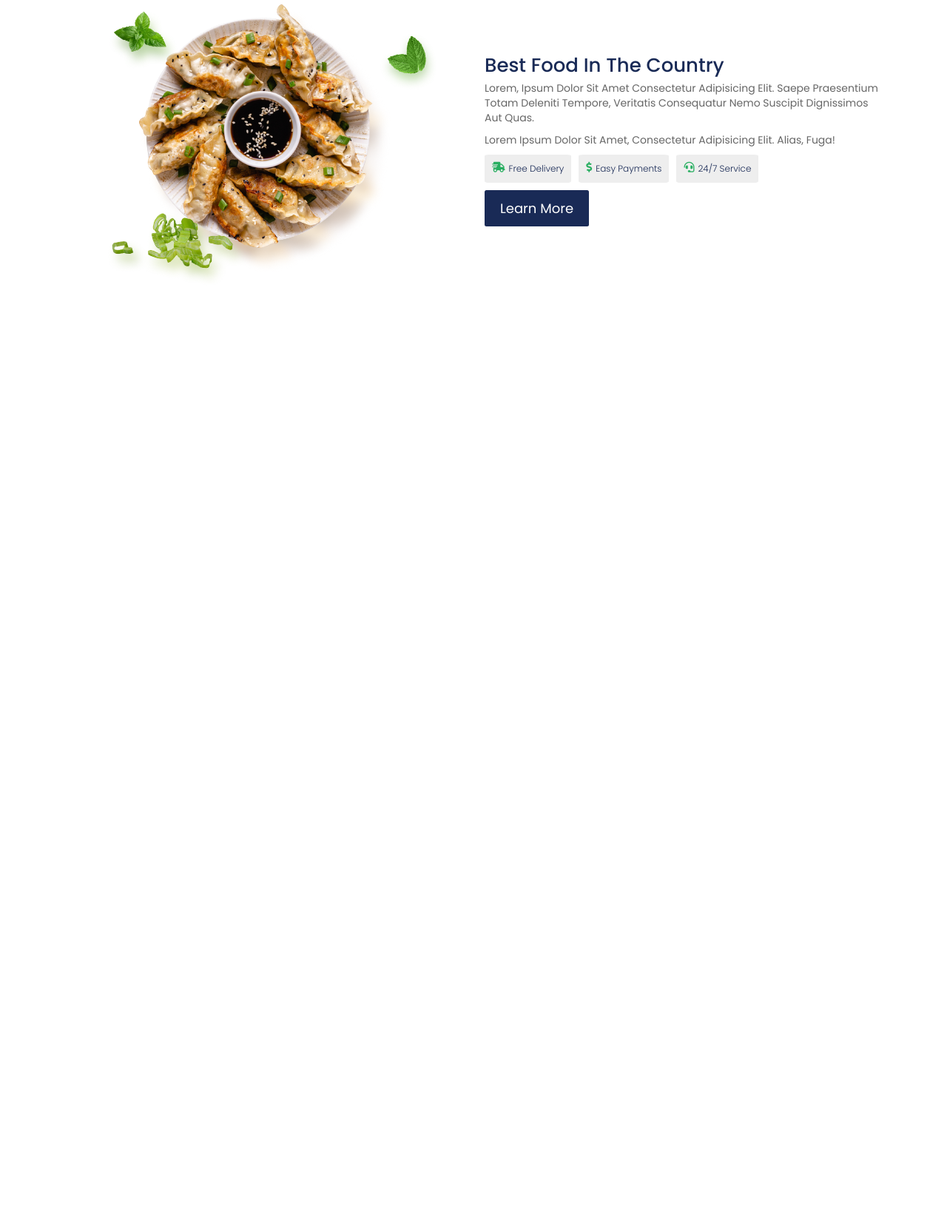
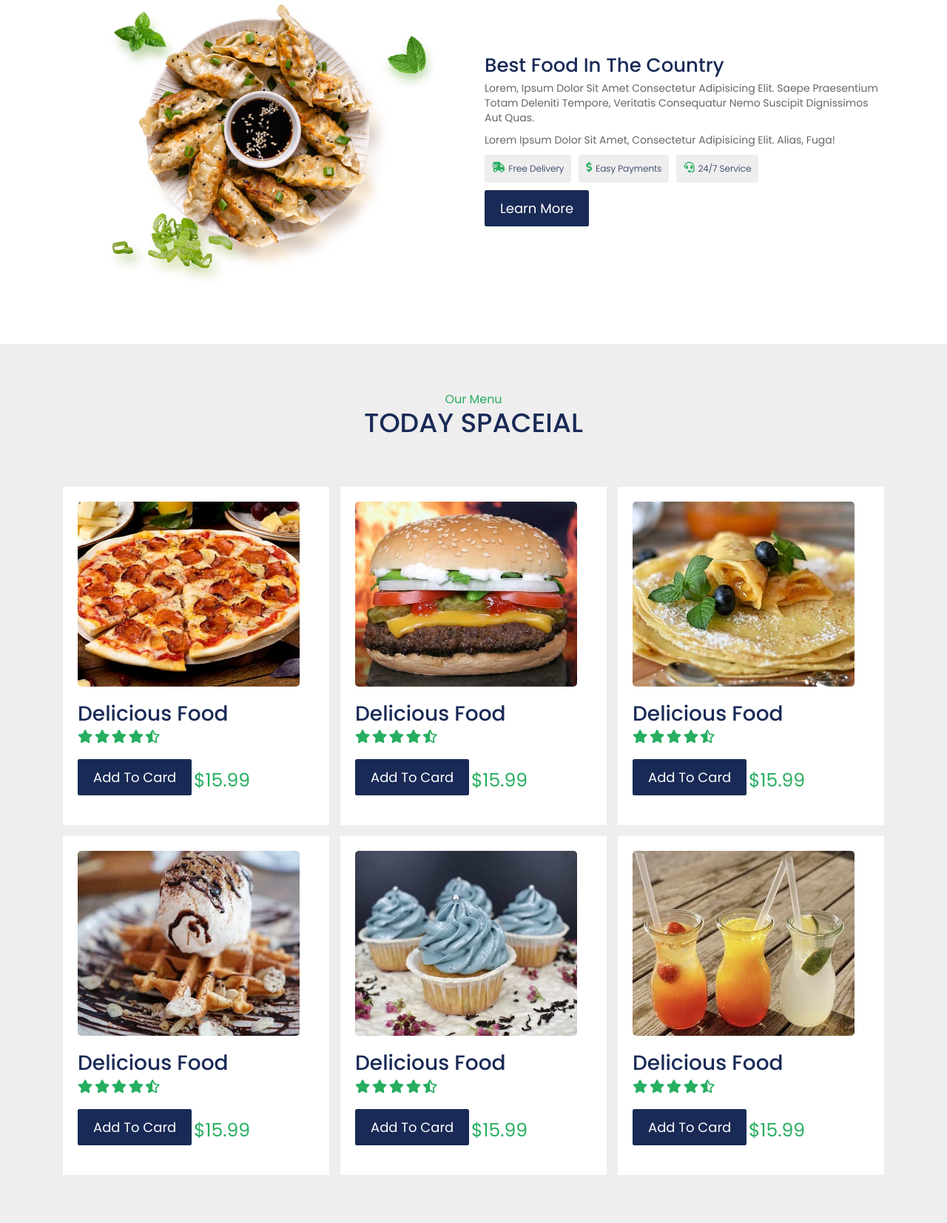
Before and after one commit to saju575/Food-website, a PHP site: page / in a window 1280 px wide. Shown: the part 2085-3738 px from the top of the page at 74% size. Before the commit the page ends 2462 px from the top, so only its background shows below. Run offline with PHP 8.4, Linux system fonts and the light colour scheme; some web fonts are replaced.

Commit message:
menu section added

```diff
--- a/css/style.css
+++ b/css/style.css
@@ -327,6 +327,7 @@ dishes section start
     color: var(--text-blue);
     cursor: pointer;
     opacity: 0;
+    text-decoration: none;
     transition: all .5s ease;
 }
 .dishes-item .fa-heart:hover,
@@ -401,8 +402,78 @@ Choose section start
 }
 
 
+/* ---------
+menu section start
+------ */
+.menu-section{
+    background-color: var(--grey);
+}
+.menu-section .box-content{
+    display: grid;
+    grid-template-columns: repeat(auto-fit,minmax(27rem,1fr));
+    gap: 1.5rem;
+}
+.menu-item{
+    background-color: var(--white);
+    padding: 2rem;
+}
+.menu-item img{
+    width: 100%;
+
+    height: 25rem;
+    object-fit: cover;
+    border-radius: .5rem;
 
 
+}
+.menu-item .image{
+    width: 100%;
+    height: auto;
+    padding: 2rem;
+    padding-left: 0;
+    padding-top: 0;
+    position: relative;
+}
+
+.menu-item .image a{
+    position: absolute;
+    top: 1.5rem;
+    right: 1rem;
+    opacity: 0;
+    height: 4rem;
+    width: 4rem;
+
+    text-align: center;
+    background-color: var(--white);
+    box-shadow: var(--box-shadow);
+    border-radius: 50%;
+    text-decoration: none;
+    transition: all .5s ease;
+
+
+}
+.menu-item .image:hover a{
+    right: 3.5rem;
+    opacity: 1;
+}
+.menu-item .image .fa-heart{
+    color: var(--text-green);
+    font-size: 1.6rem;
+    line-height: 4rem;
+}
+.menu-item .stars i{
+    color: var(--text-green);
+    font-size: 1.8rem;
+}
+.menu-item .stars{
+    margin-bottom: 2rem;
+}
+
+.menu-item span{
+    font-size: 2.5rem;
+    color: var(--text-green);
+
+}
 
 
 
@@ -454,11 +525,28 @@ Choose section start
         margin-top: 2rem;
         margin-bottom: 1.5rem;
     }
+    .menu-item img{
+        height: auto;
+
+    }
+    /* .menu-section .box-content{
+        display: grid;
+        grid-template-columns: repeat(auto-fit,minmax(22rem,1fr));
+        gap: 1.5rem;
+    } */
+
 }
 
 @media(max-width:568px){
     html{
         font-size: 50%;
     }
-
+    /* .dishes-item img{
+        width: 90%;
+    }
+    .menu-section .box-content{
+        display: grid;
+        grid-template-columns: repeat(auto-fit,minmax(20rem,1fr));
+        gap: 1.5rem;
+    } */
 }
--- a/index.php
+++ b/index.html
@@ -11,8 +11,7 @@
     <link rel="stylesheet" href="css/font-awesome.css">
     <!-- -------link bootstrap css--------- -->
     <link rel="stylesheet" href="css/bootstrap.min.css">
-     <!-- grid CSS -->
-     <link rel="stylesheet" href="css/grid.css">
+
     <!-- ---------link local css---------- -->
     <link rel="stylesheet" href="css/style.css">
 </head>
@@ -262,6 +261,128 @@
     </section>
     <!-- -------Choose section end -->
 
+     <!-- -------menu section start-----  -->
+    <section class="menu-section sec-padding">
+        <div class="container">
+            <div class="row justify-content-center">
+                <div class="section-title">
+                    <h2 data-title="our menu">today spaceial</h2>
+                </div>
+            </div>
+            <div class="box-content">
+                <div class="menu-item">
+                    <div class="image">
+
+                        <a href="#" ><i class="fas fa-heart"></i></a>
+
+                        <img src="images/menu-1.jpg" alt="dish 6">
+                    </div>
+                    <h3>delicious food</h3>
+                    <div class="stars">
+                        <i class="fas fa-star"></i>
+                        <i class="fas fa-star"></i>
+                        <i class="fas fa-star"></i>
+                        <i class="fas fa-star"></i>
+                        <i class="fas fa-star-half-alt"></i>
+                    </div>
+                    <a href="#" class="btn btn-implement">add to card</a>
+                    <span>$15.99</span>
+                </div>
+                <div class="menu-item">
+                    <div class="image">
+
+                        <a href="#" ><i class="fas fa-heart"></i></a>
+
+                        <img src="images/menu-2.jpg" alt="dish 6">
+                    </div>
+                    <h3>delicious food</h3>
+                    <div class="stars">
+                        <i class="fas fa-star"></i>
+                        <i class="fas fa-star"></i>
+                        <i class="fas fa-star"></i>
+                        <i class="fas fa-star"></i>
+                        <i class="fas fa-star-half-alt"></i>
+                    </div>
+                    <a href="#" class="btn btn-implement">add to card</a>
+                    <span>$15.99</span>
+                </div>
+                <div class="menu-item">
+                    <div class="image">
+
+                        <a href="#" ><i class="fas fa-heart"></i></a>
+
+                        <img src="images/menu-3.jpg" alt="dish 6">
+                    </div>
+                    <h3>delicious food</h3>
+                    <div class="stars">
+                        <i class="fas fa-star"></i>
+                        <i class="fas fa-star"></i>
+                        <i class="fas fa-star"></i>
+                        <i class="fas fa-star"></i>
+                        <i class="fas fa-star-half-alt"></i>
+                    </div>
+                    <a href="#" class="btn btn-implement">add to card</a>
+                    <span>$15.99</span>
+                </div>
+                <div class="menu-item">
+                    <div class="image">
+
+                        <a href="#" ><i class="fas fa-heart"></i></a>
+
+                        <img src="images/menu-4.jpg" alt="dish 6">
+                    </div>
+                    <h3>delicious food</h3>
+                    <div class="stars">
+                        <i class="fas fa-star"></i>
+                        <i class="fas fa-star"></i>
+                        <i class="fas fa-star"></i>
+                        <i class="fas fa-star"></i>
+                        <i class="fas fa-star-half-alt"></i>
+                    </div>
+                    <a href="#" class="btn btn-implement">add to card</a>
+                    <span>$15.99</span>
+                </div>
+                <div class="menu-item">
+                    <div class="image">
+
+                        <a href="#" ><i class="fas fa-heart"></i></a>
+
+                        <img src="images/menu-6.jpg" alt="dish 6">
+                    </div>
+                    <h3>delicious food</h3>
+                    <div class="stars">
+                        <i class="fas fa-star"></i>
+                        <i class="fas fa-star"></i>
+                        <i class="fas fa-star"></i>
+                        <i class="fas fa-star"></i>
+                        <i class="fas fa-star-half-alt"></i>
+                    </div>
+                    <a href="#" class="btn btn-implement">add to card</a>
+                    <span>$15.99</span>
+                </div>
+                <div class="menu-item">
+                    <div class="image">
+
+                        <a href="#" ><i class="fas fa-heart"></i></a>
+
+                        <img src="images/menu-7.jpg" alt="dish 6">
+                    </div>
+                    <h3>delicious food</h3>
+                    <div class="stars">
+                        <i class="fas fa-star"></i>
+                        <i class="fas fa-star"></i>
+                        <i class="fas fa-star"></i>
+                        <i class="fas fa-star"></i>
+                        <i class="fas fa-star-half-alt"></i>
+                    </div>
+                    <a href="#" class="btn btn-implement">add to card</a>
+                    <span>$15.99</span>
+                </div>
+            </div>
+        </div>
+    </section>
+     <!-- ---------menu section end------  -->
+
 
     <!-- ------link jequery----- -->
     <script src="js/jaquery.min.js"></script>
```
